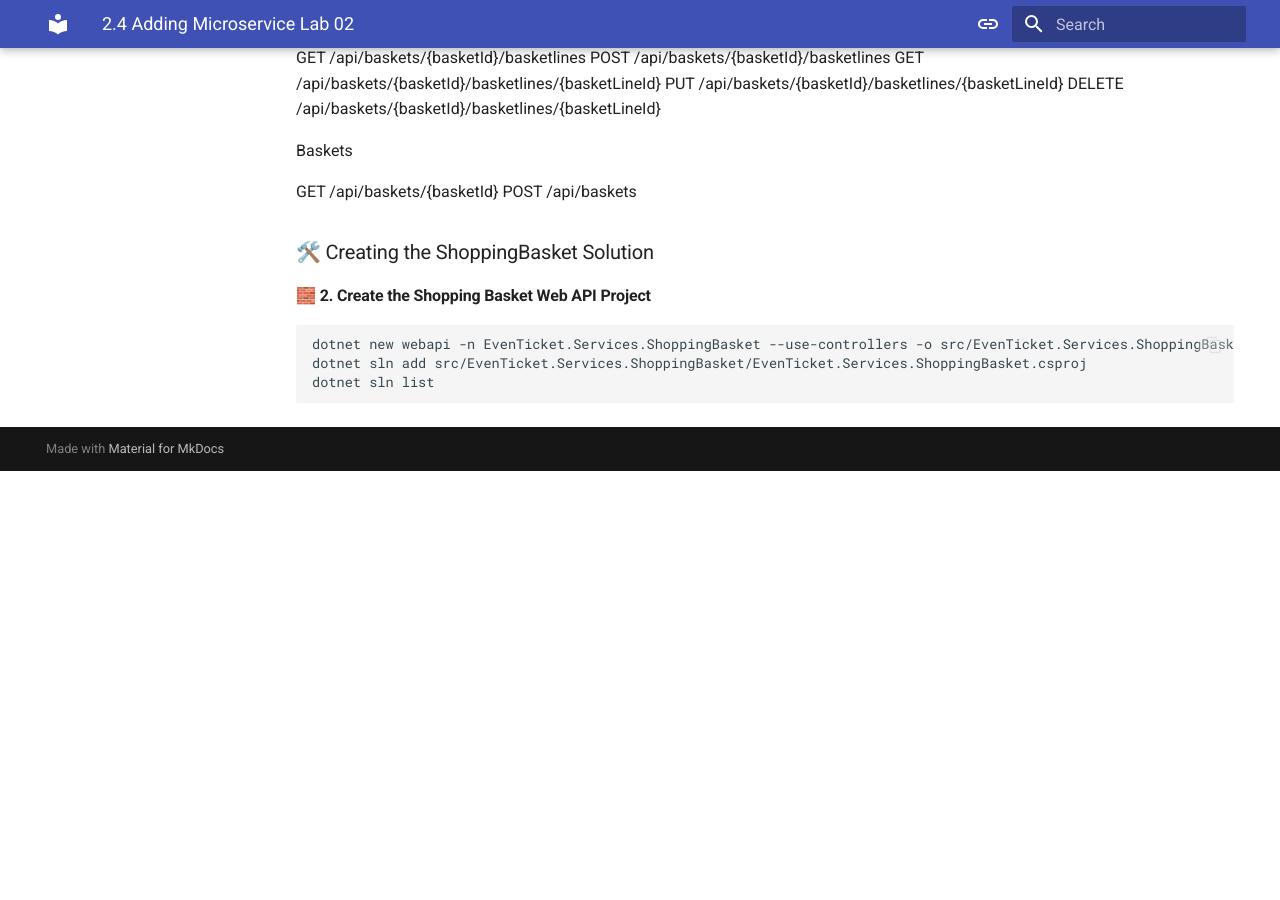
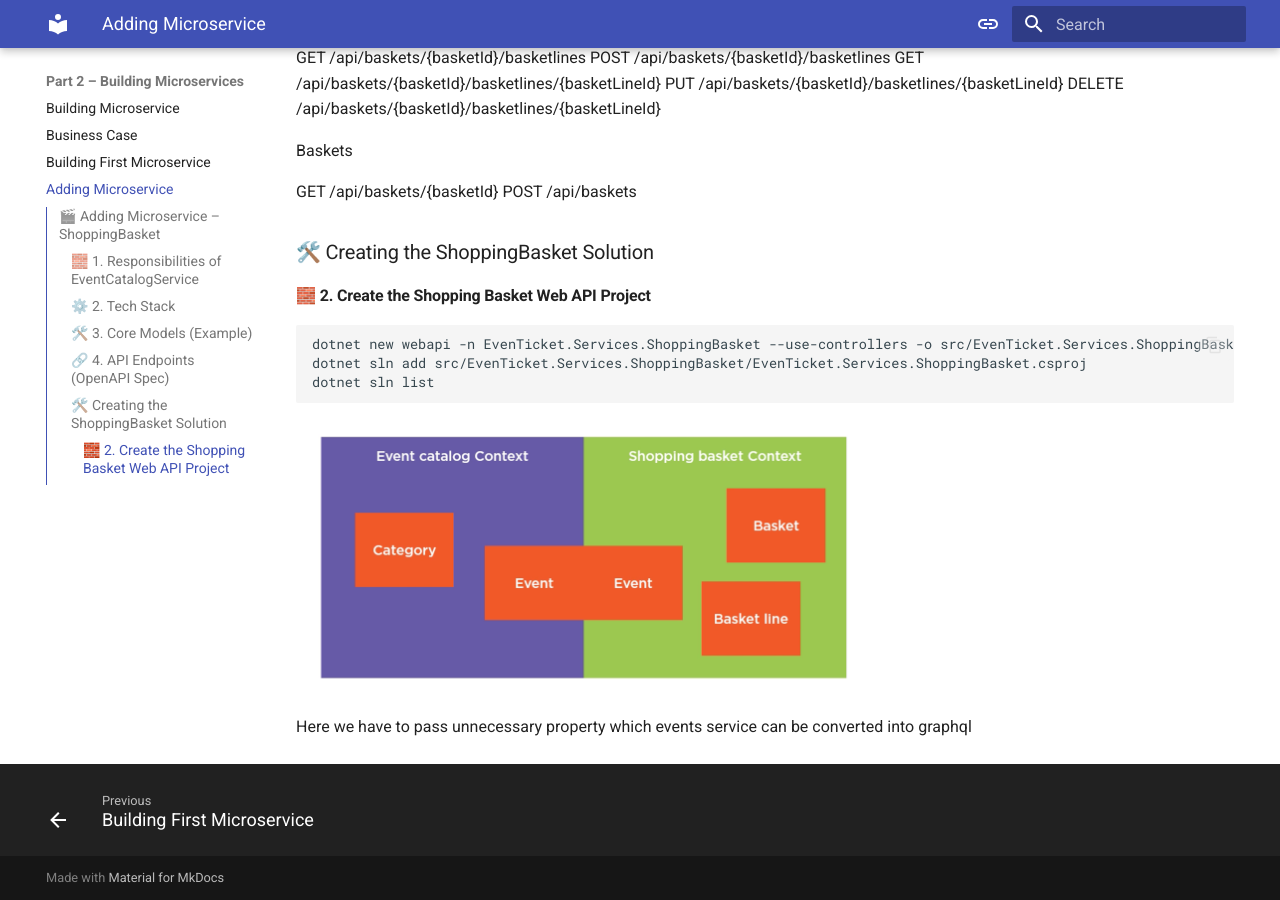
Before and after one commit to Amitpnk/microservices-bootcamp, an MkDocs documentation site: the page built from docs/part2/2.4-Adding-Microservice-Lab-02.md, in a window 1280 px wide and 900 px high, scrolled down 2564 px. Built offline with MkDocs 1.6.1 and Material for MkDocs 9.7.7, drawn with Linux system fonts in a browser that asks for light colours; before the commit the page ends 3035 px from its top, so only the background shows below that; some of the changed text lies outside the part shown.

Commit message:
docs: adding index

````diff
--- a/docs/part2/2.4-Adding-Microservice-Lab-02.md
+++ b/docs/part2/2.4-Adding-Microservice-Lab-02.md
@@ -97,3 +97,9 @@ dotnet new webapi -n EvenTicket.Services.ShoppingBasket --use-controllers -o src
 dotnet sln add src/EvenTicket.Services.ShoppingBasket/EvenTicket.Services.ShoppingBasket.csproj
 dotnet sln list
 ```
+
+
+![alt text](image.png)
+
+
+Here we have to pass unnecessary property which events service can be converted into graphql
--- a/mkdocs.yml
+++ b/mkdocs.yml
@@ -52,7 +52,8 @@ nav:
   - Part 2 – Building Microservices:
       - Building Microservice: part2/2.1-Building-Microservice.md
       - Business Case: part2/2.2-Business-Case.md
-      - Building First Microservice: part2/2.3-Building-First-Microservice.md
+      - Building First Microservice: part2/2.3-Building-First-Microservice-Lab-01.md
+      - Adding Microservice: part2/2.4-Adding-Microservice-Lab-02.md
 
 markdown_extensions:
   - admonition
````
